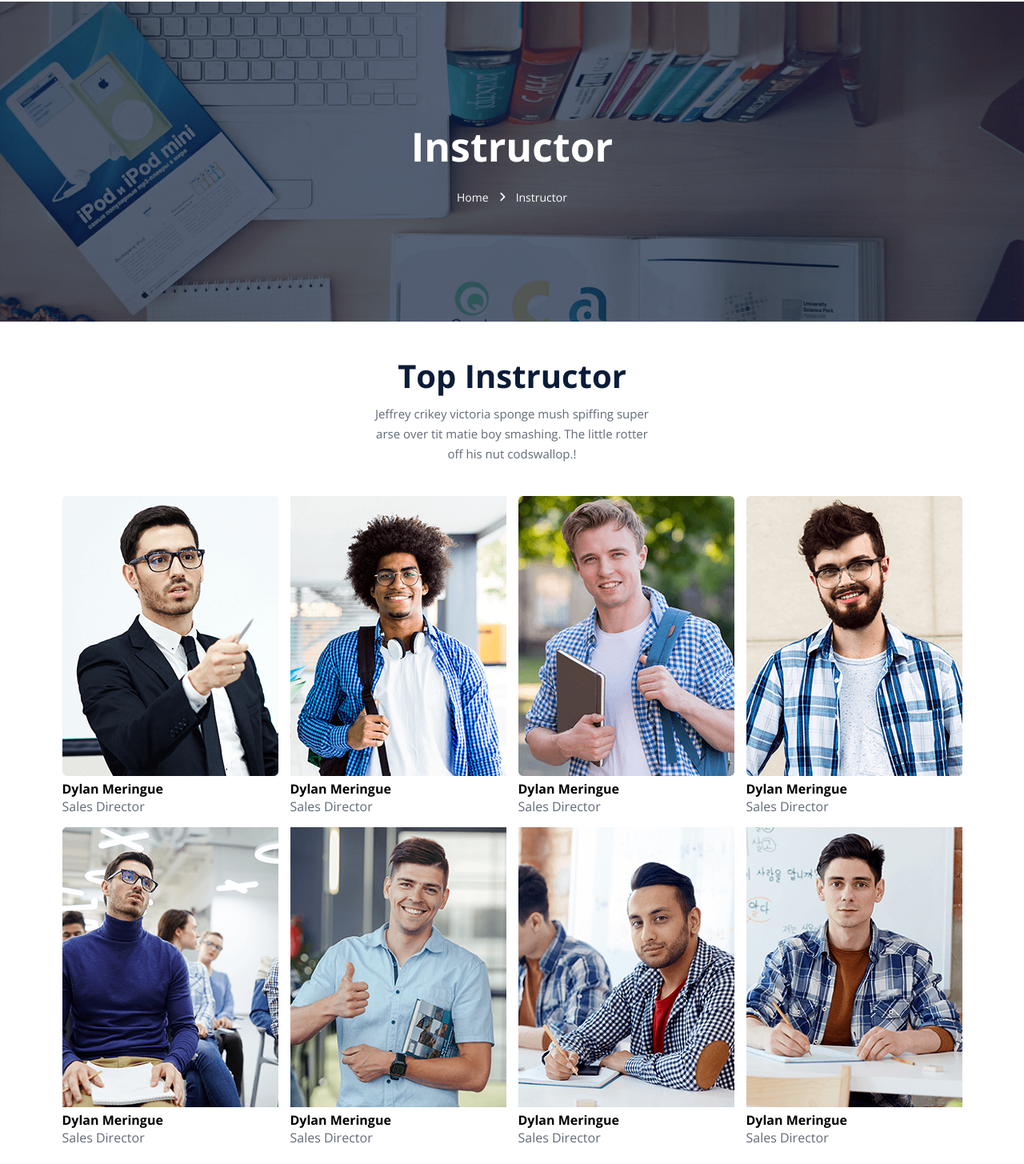
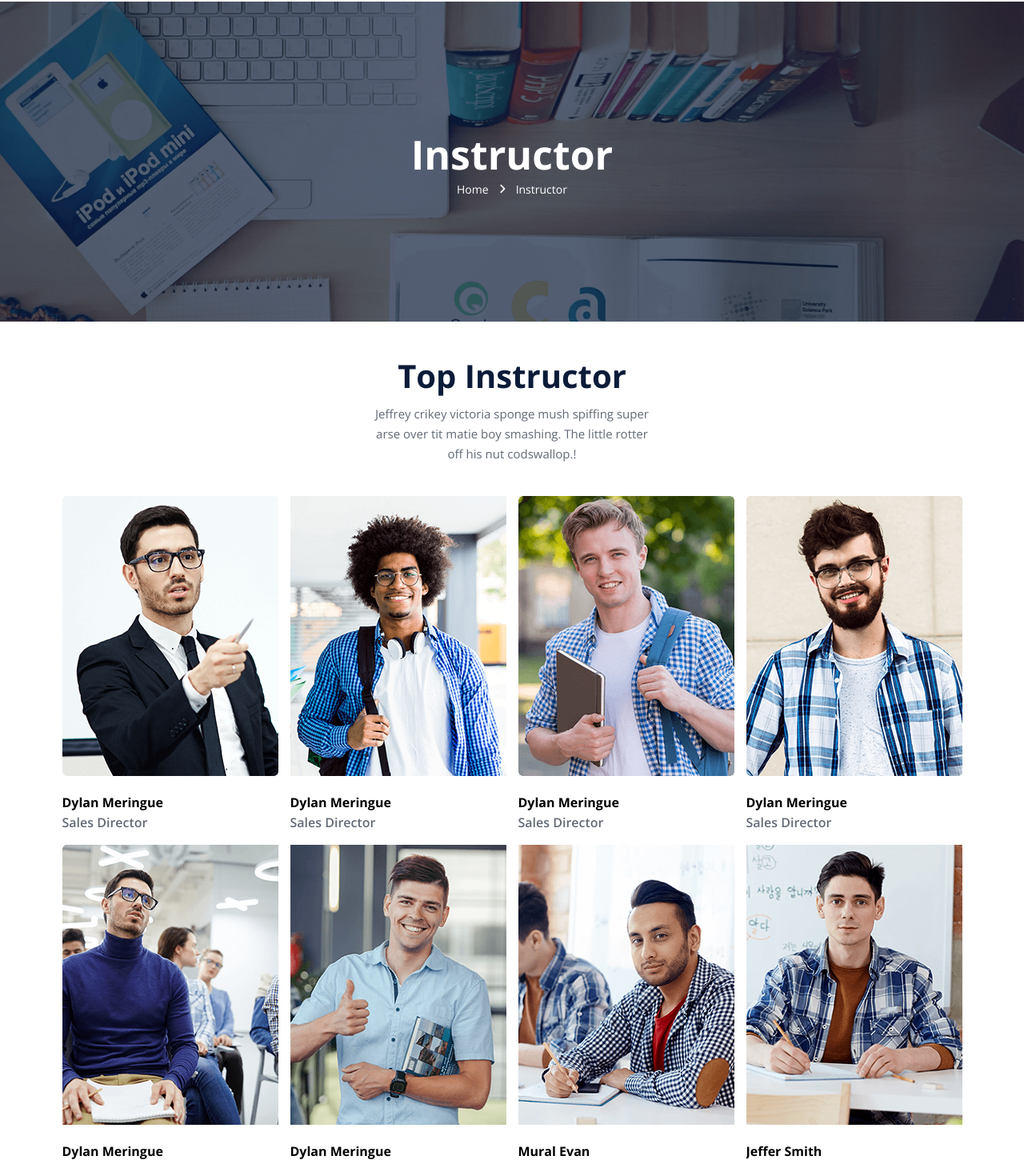
Before and after one commit to mlalayev/FinalProjectEVOCoding, a React (Vite) app: page /instructor in a window 1280 px wide. Shown: the part 128-1583 px from the top of the page at 80% size. Built offline with nearby package versions, Linux system fonts and the light colour scheme.

Commit message:
Farhad Changed

```diff
--- a/src/Components/Pages/AboutUs/Onesection/AboutOneSection.css
+++ b/src/Components/Pages/AboutUs/Onesection/AboutOneSection.css
@@ -7,10 +7,10 @@
 
 .PagesBackground {
   background-image: url(../../../../assets/Pages/PagesBackImg.png);
-  background-repeat: no-repeat;
   background-size: cover;
-  height: 50vh;
+  height: 100%;
   /* background-attachment: fixed; */
+  background-position: 50% 0px;
 }
 
 .BackgorundText {
@@ -25,6 +25,7 @@
   font-size: 50px;
   font-weight: 700;
   color: var(--white-color);
+  margin: 0;
 }
 
 .DownText {
--- a/src/Components/Pages/AboutUs/Twosection/AboutTwoSection.css
+++ b/src/Components/Pages/AboutUs/Twosection/AboutTwoSection.css
@@ -10,6 +10,7 @@
     width: 100%;
     height: 65vh;
     padding: 10vw;
+    margin-top: 5vh;
 }
 
 .AboutTwoSectionLeftSide h1{
--- a/src/Components/Pages/Events/TwoSection/EventsTwoSection.css
+++ b/src/Components/Pages/Events/TwoSection/EventsTwoSection.css
@@ -5,9 +5,10 @@
 }
 
 .EventsTwoSectionContainer {
-    height: 157.5vh;
+    height: 100%;
     width: 100%;
     padding: 5vh 0;
+    margin-top: 3vh;
 }
 .EventsTwoSectionTextpart{
     text-align: center;
--- a/src/Components/Pages/Instructor/InstructorTwoSection/InstructorTwoSection.css
+++ b/src/Components/Pages/Instructor/InstructorTwoSection/InstructorTwoSection.css
@@ -41,16 +41,16 @@
 }
 
 .InstructorTwoSectionCardsPart .InstructorTwoSectionCard {
-    position: relative;
     overflow: hidden;
 }
 
-.InstructorTwoSectionCardsPart .InstructorTwoSectionCard:hover .InstructorTwoSectionCardSocials {
+.InstructorTwoSectionCardUpPart:hover .InstructorTwoSectionCardSocials {
     right: 0;
 }
 
 .InstructorTwoSectionCardUpPart {
     overflow: hidden;
+    position: relative;
 }
 
 .InstructorTwoSectionCardUpPart img {
@@ -67,7 +67,6 @@
     right: 270px;
     top: 0;
     background-color: rgba(0, 0, 0, 0.496);
-    height: 89.7%;
     width: 100%;
     display: flex;
     flex-direction: column;
@@ -76,6 +75,7 @@
     gap: 15px;
     padding: 15px;
     transition: 0.5s;
+    height: 100%;
 }
 
 .InstructorTwoSectionCard .InstructorTwoSectionCardSocials .InstructorSocials:first-child:hover {
@@ -133,7 +133,11 @@
     justify-content: center;
     transition: 0.5s;
 }
-
+.InstructorTwoSectionCardDownPart{
+    margin-top: 2vh;
+    line-height: 25px;
+    font-weight: 600;
+}
 .InstructorTwoSectionCardDownPart p {
     color: #626a77;
 }
@@ -163,6 +167,15 @@
     }
 
     .InstructorTwoSectionTextPart p {
-        max-width: 50vw;
+        max-width: 70vw;
+    }
+
+    .InstructorTwoSectionCard {
+        margin-bottom: 20px;
+    }
+
+
+    .InstructorTwoSectionCardUpPart:hover .InstructorTwoSectionCardSocials {
+        right: 0;
     }
 }
--- a/src/Components/Pages/Instructor/InstructorTwoSection/InstructorTwoSection.jsx
+++ b/src/Components/Pages/Instructor/InstructorTwoSection/InstructorTwoSection.jsx
@@ -1,4 +1,4 @@
-import React from "react";
+import React, { useEffect } from "react";
 import './InstructorTwoSection.css'
 import InstructorTwoSectionOneImg from "../../../../assets/Pages/Instructor/avatar1.png";
 import InstructorTwoSectionTwoImg from "../../../../assets/Pages/Instructor/avatar2.png";
@@ -12,12 +12,24 @@ import { FaInstagram } from "react-icons/fa";
 import { AiOutlineLinkedin } from "react-icons/ai";
 import { FaTwitter } from "react-icons/fa";
 import { FaFacebookF } from "react-icons/fa";
+import Aos from "aos";
+import "aos/dist/aos.css";
 
 
 const InstructorTwoSection = () => {
+  useEffect(() => {
+    Aos.init({
+      offset: 60,
+      delay: 0,
+      duration: 2000,
+      easing: "ease",
+      once: true,
+    });
+  }, []);
   return (
     <div className="InstructorTwoSectionContainer">
-      <div className="InstructorTwoSectionTextPart">
+      <div className="InstructorTwoSectionTextPart" data-aos="fade-up"
+     data-aos-anchor-placement="center-center">
         <h2>Top Instructor</h2>
         <p>
           Jeffrey crikey victoria sponge mush spiffing super arse over tit matie
@@ -25,14 +37,10 @@ const InstructorTwoSection = () => {
         </p>
       </div>
       <div className="InstructorTwoSectionCardsPart">
-        <div className="InstructorTwoSectionCard">
+        <div className="InstructorTwoSectionCard" data-aos="fade-up"
+     data-aos-anchor-placement="center-center">
           <div className="InstructorTwoSectionCardUpPart">
             <img src={InstructorTwoSectionOneImg} alt="Instructor_TwoSection_OneImg" />
-          </div>
-            <div className="InstructorTwoSectionCardDownPart">
-              <h4>Dylan Meringue</h4>
-              <p>Sales Director</p>
-            </div>
             <div className="InstructorTwoSectionCardSocials">
               <div className="InstructorSocials"><a href=""><FaInstagram /></a></div>
               <div className="InstructorSocials"><a href=""><AiOutlineLinkedin /></a></div>
@@ -40,14 +48,16 @@ const InstructorTwoSection = () => {
               <div className="InstructorSocials"><a href=""><FaFacebookF /></a></div>
               </div>
           </div>
-        <div className="InstructorTwoSectionCard">
-          <div className="InstructorTwoSectionCardUpPart">
-            <img src={InstructorTwoSectionTwoImg} alt="Instructor_TwoSection_OneImg" />
-          </div>
             <div className="InstructorTwoSectionCardDownPart">
               <h4>Dylan Meringue</h4>
               <p>Sales Director</p>
             </div>
+
+        </div>
+        <div className="InstructorTwoSectionCard" data-aos="fade-up"
+     data-aos-anchor-placement="center-center">
+          <div className="InstructorTwoSectionCardUpPart">
+            <img src={InstructorTwoSectionTwoImg} alt="Instructor_TwoSection_OneImg" />
             <div className="InstructorTwoSectionCardSocials">
               <div className="InstructorSocials"><a href=""><FaInstagram /></a></div>
               <div className="InstructorSocials"><a href=""><AiOutlineLinkedin /></a></div>
@@ -55,14 +65,15 @@ const InstructorTwoSection = () => {
               <div className="InstructorSocials"><a href=""><FaFacebookF /></a></div>
               </div>
           </div>
-        <div className="InstructorTwoSectionCard">
-          <div className="InstructorTwoSectionCardUpPart">
-            <img src={InstructorTwoSectionThreeImg} alt="Instructor_TwoSection_OneImg" />
-          </div>
             <div className="InstructorTwoSectionCardDownPart">
               <h4>Dylan Meringue</h4>
               <p>Sales Director</p>
             </div>
+        </div>
+        <div className="InstructorTwoSectionCard" data-aos="fade-up"
+     data-aos-anchor-placement="center-center">
+          <div className="InstructorTwoSectionCardUpPart">
+            <img src={InstructorTwoSectionThreeImg} alt="Instructor_TwoSection_OneImg" />
             <div className="InstructorTwoSectionCardSocials">
               <div className="InstructorSocials"><a href=""><FaInstagram /></a></div>
               <div className="InstructorSocials"><a href=""><AiOutlineLinkedin /></a></div>
@@ -70,14 +81,15 @@ const InstructorTwoSection = () => {
               <div className="InstructorSocials"><a href=""><FaFacebookF /></a></div>
               </div>
           </div>
-        <div className="InstructorTwoSectionCard">
-          <div className="InstructorTwoSectionCardUpPart">
-            <img src={InstructorTwoSectionFourImg} alt="Instructor_TwoSection_OneImg" />
-          </div>
             <div className="InstructorTwoSectionCardDownPart">
               <h4>Dylan Meringue</h4>
               <p>Sales Director</p>
             </div>
+        </div>
+        <div className="InstructorTwoSectionCard" data-aos="fade-up"
+     data-aos-anchor-placement="center-center">
+          <div className="InstructorTwoSectionCardUpPart">
+            <img src={InstructorTwoSectionFourImg} alt="Instructor_TwoSection_OneImg" />
             <div className="InstructorTwoSectionCardSocials">
               <div className="InstructorSocials"><a href=""><FaInstagram /></a></div>
               <div className="InstructorSocials"><a href=""><AiOutlineLinkedin /></a></div>
@@ -85,14 +97,15 @@ const InstructorTwoSection = () => {
               <div className="InstructorSocials"><a href=""><FaFacebookF /></a></div>
               </div>
           </div>
-        <div className="InstructorTwoSectionCard">
-          <div className="InstructorTwoSectionCardUpPart">
-            <img src={InstructorTwoSectionFiveImg} alt="Instructor_TwoSection_OneImg" />
-          </div>
             <div className="InstructorTwoSectionCardDownPart">
               <h4>Dylan Meringue</h4>
               <p>Sales Director</p>
             </div>
+        </div>
+        <div className="InstructorTwoSectionCard" data-aos="fade-up"
+     data-aos-anchor-placement="center-center">
+          <div className="InstructorTwoSectionCardUpPart">
+            <img src={InstructorTwoSectionFiveImg} alt="Instructor_TwoSection_OneImg" />
             <div className="InstructorTwoSectionCardSocials">
               <div className="InstructorSocials"><a href=""><FaInstagram /></a></div>
               <div className="InstructorSocials"><a href=""><AiOutlineLinkedin /></a></div>
@@ -100,14 +113,15 @@ const InstructorTwoSection = () => {
               <div className="InstructorSocials"><a href=""><FaFacebookF /></a></div>
               </div>
           </div>
-        <div className="InstructorTwoSectionCard">
-          <div className="InstructorTwoSectionCardUpPart">
-            <img src={InstructorTwoSectionSixImg} alt="Instructor_TwoSection_OneImg" />
-          </div>
             <div className="InstructorTwoSectionCardDownPart">
               <h4>Dylan Meringue</h4>
               <p>Sales Director</p>
             </div>
+        </div>
+        <div className="InstructorTwoSectionCard" data-aos="fade-up"
+     data-aos-anchor-placement="center-center">
+          <div className="InstructorTwoSectionCardUpPart">
+            <img src={InstructorTwoSectionSixImg} alt="Instructor_TwoSection_OneImg" />
             <div className="InstructorTwoSectionCardSocials">
               <div className="InstructorSocials"><a href=""><FaInstagram /></a></div>
               <div className="InstructorSocials"><a href=""><AiOutlineLinkedin /></a></div>
@@ -115,14 +129,15 @@ const InstructorTwoSection = () => {
               <div className="InstructorSocials"><a href=""><FaFacebookF /></a></div>
               </div>
           </div>
-        <div className="InstructorTwoSectionCard">
-          <div className="InstructorTwoSectionCardUpPart">
-            <img src={InstructorTwoSectionSevenImg} alt="Instructor_TwoSection_OneImg" />
-          </div>
             <div className="InstructorTwoSectionCardDownPart">
               <h4>Dylan Meringue</h4>
               <p>Sales Director</p>
             </div>
+        </div>
+        <div className="InstructorTwoSectionCard" data-aos="fade-up"
+     data-aos-anchor-placement="center-center">
+          <div className="InstructorTwoSectionCardUpPart">
+            <img src={InstructorTwoSectionSevenImg} alt="Instructor_TwoSection_OneImg" />
             <div className="InstructorTwoSectionCardSocials">
               <div className="InstructorSocials"><a href=""><FaInstagram /></a></div>
               <div className="InstructorSocials"><a href=""><AiOutlineLinkedin /></a></div>
@@ -130,19 +145,25 @@ const InstructorTwoSection = () => {
               <div className="InstructorSocials"><a href=""><FaFacebookF /></a></div>
               </div>
           </div>
-        <div className="InstructorTwoSectionCard">
+            <div className="InstructorTwoSectionCardDownPart">
+              <h4>Mural Evan</h4>
+              <p>Web Application</p>
+            </div>
+        </div>
+        <div className="InstructorTwoSectionCard" data-aos="fade-up"
+     data-aos-anchor-placement="center-center">
           <div className="InstructorTwoSectionCardUpPart">
             <img src={InstructorTwoSectionEightImg} alt="Instructor_TwoSection_OneImg" />
-          </div>
-            <div className="InstructorTwoSectionCardDownPart">
-              <h4>Dylan Meringue</h4>
-              <p>Sales Director</p>
-            </div>
             <div className="InstructorTwoSectionCardSocials">
-              <div className="InstructorSocials a"><a href=""><FaInstagram className="insta"/></a></div>
+              <div className="InstructorSocials"><a href=""><FaInstagram /></a></div>
               <div className="InstructorSocials"><a href=""><AiOutlineLinkedin /></a></div>
               <div className="InstructorSocials"><a href=""><FaTwitter /></a></div>
               <div className="InstructorSocials"><a href=""><FaFacebookF /></a></div>
+              </div>
+          </div>
+            <div className="InstructorTwoSectionCardDownPart">
+              <h4>Jeffer Smith</h4>
+              <p>Analyzer</p>
             </div>
         </div>
 
```
Also changed, not shown: src/Components/BecomeaTeacher/BecomeTwoSection/BecomeTwoSection.css (+2 -10 lines), src/Components/Pages/AboutUs/FourSection/AboutFourSection.css (+4 -3 lines), src/Components/Pages/AboutUs/FourSection/AboutFourSection.jsx (+43 -13 lines), src/Components/Pages/AboutUs/ThreeSection/AboutThreeSection.jsx (+15 -5 lines), src/Components/Pages/AboutUs/Twosection/AboutTwoSection.jsx (+15 -4 lines), src/Components/Pages/Events/TwoSection/EventsTwoSection.jsx (+19 -5 lines), 1 other file (tests, documents, lock files or other folders). Lines whose indentation alone changed are shown as unchanged.
